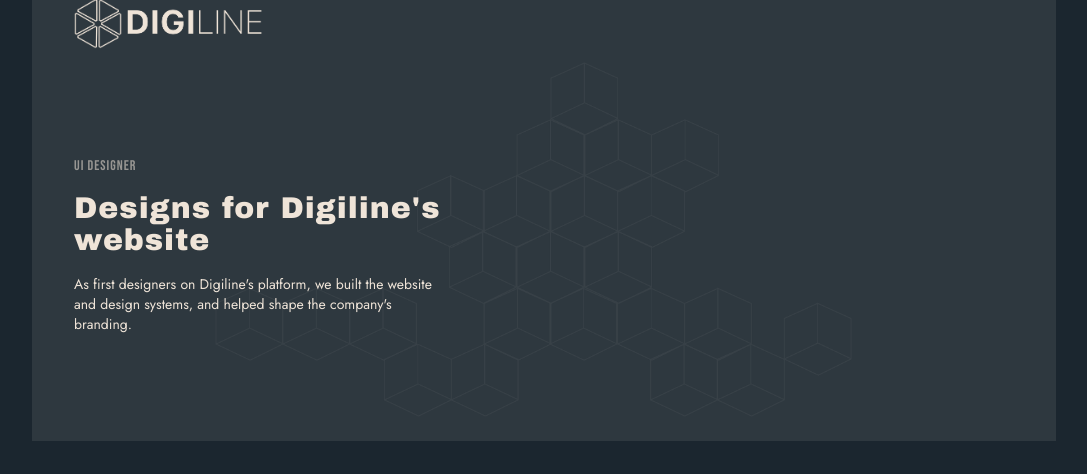
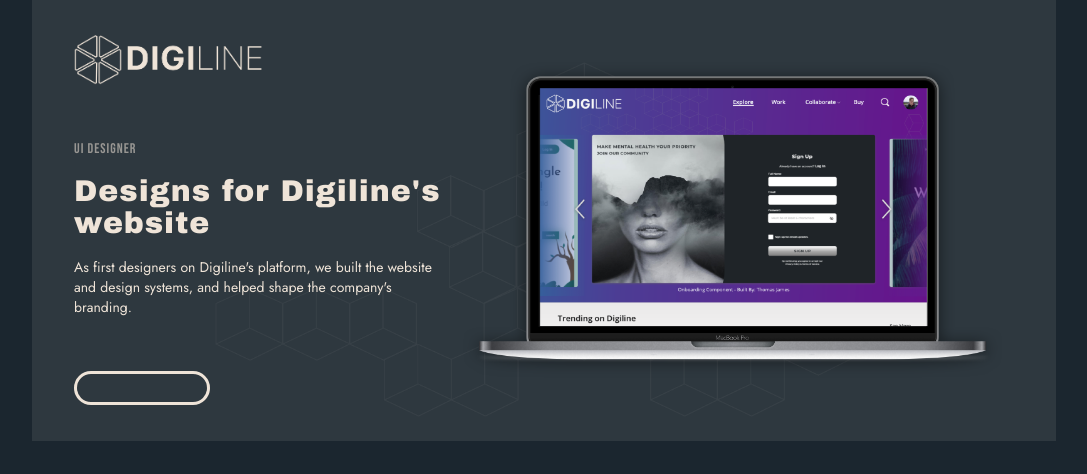
Before and after one commit to Ryanholly3/logan-personal-site, a PHP site: page / in a window 1280 px wide. Shown: the part 1134-1608 px from the top of the page, without its empty margins (96-1183 px from the left). Before the commit the page ends 1575 px from the top, so only its background shows below. Run offline with PHP 8.4, Linux system fonts and the light colour scheme.

Commit message:
Adds cs styles, that can be modified for all cs

```diff
--- a/index.html
+++ b/index.html
@@ -113,40 +113,72 @@
             </div>
           </div>
         </section>
-        <section class='home_cs-digiline'>
-          <div class='home_cs-digiline_container'>
+
+        <!-- CS DIGILINE -->
+        <section class='home_cs background-greyBlue'>
+          <div class='home_cs_container'>
             <img
               src='./assets/shared/styleItems/Digilineboxesstyle@3x.png'
-              class='home_cs-digiline_container-background'
+              class='home_cs_container-digiline-background'
             />
 
-            <div class='home_cs-digiline_container-left'>
+            <div class='home_cs_container-1'>
               <img
                 src='./assets/shared/logos/Digilinelogo@3x.png'
-                class='home_cs-digiline_container-left_title'
+                class='home_cs_container-1_title'
               />
-              <div class='home_cs-digiline_container-left_description-container'>
-                <p class='home_cs-digiline_container-left_ui-designer'>UI Designer</p>
-                <p class='home_cs-digiline_container-left_header'>Designs for Digiline's website</p>
-                <p class='home_cs-digiline_container-left_description'>
+              <div class='home_cs_container-1_description-container'>
+                <p class='home_cs_container-1_ui-designer'>UI Designer</p>
+                <p class='home_cs_container-1_header'>Designs for Digiline's website</p>
+                <p class='home_cs_container-1_description'>
                   As first designers on Digiline's platform, we built the website and
                   design systems, and helped shape the company's branding.
                 </p>
               </div>
-              <div class='home_cs-digiline_container-left_button'>
+              <div class='home_cs_container-1_button'>
 
               </div>
             </div>
-            <div class='home_cs-digiline_container-right'>
-
+            <div class='home_cs_container-2'>
+              <img
+                src='./assets/CS_digiline/Digilinelaptop@3x.png'
+                class='home_cs_container-2_img'
+              />
             </div>
           </div>
         </section>
-        <section class='home_cs-howl'>
-          <div class='home_cs-howl_container'>
 
+        <!-- CS HOWL -->
+        <section class='home_cs background-darkBlue margin-top-bottom'>
+          <div class='home_cs_container'>
+            <img
+              src='./assets/homePageCaseStudy/home&casestudypage@3x.png'
+              class='home_cs_container-howl-background'
+            />
+
+            <div class='home_cs_container-2'>
+            </div>
+
+            <div class='home_cs_container-1 align-items-flex-end text-align-right'>
+              <img
+                src='./assets/shared/logos/howllogo@3x.png'
+                class='home_cs_container-1_title'
+              />
+              <div class='home_cs_container-1_description-container'>
+                <p class='home_cs_container-1_ui-designer'>UI Designer</p>
+                <p class='home_cs_container-1_header'>Full app and marketing site built for Howl</p>
+                <p class='home_cs_container-1_description'>
+                  Researched, designed, and prototyped the event app, Howl. Built the
+                  design systems and marketing site for mobile and desktop.
+                </p>
+              </div>
+              <div class='home_cs_container-1_button'>
+
+              </div>
+            </div>
           </div>
         </section>
+
         <section class='home_good-apples'>
         </section>
         <section class='home_email-form'>
--- a/styles/styles.css
+++ b/styles/styles.css
@@ -71,6 +71,32 @@ header .navigation .nav-link-container .nav-links {
   letter-spacing: 1px;
   font-family: "Bebas Neue", cursive;
   color: #efe4d8;
+}
+
+.background-greyBlue {
+  background-color: #2e383f;
+}
+
+.background-darkBlue {
+  background-color: #1b262f;
+}
+
+.text-align-left {
+  text-align: left;
+}
+
+.text-align-right {
+  text-align: right;
+}
+
+.align-items-flex-end {
+  -webkit-box-align: end;
+      -ms-flex-align: end;
+          align-items: flex-end;
+}
+
+.margin-top-bottom {
+  margin: 36px 0;
 }
 
 .home_about-me {
@@ -251,13 +277,12 @@ header .navigation .nav-link-container .nav-links {
   text-decoration: underline;
 }
 
-.home_cs-digiline {
+.home_cs {
   height: 442px;
   width: 100%;
-  background-color: #2e383f;
 }
 
-.home_cs-digiline .home_cs-digiline_container {
+.home_cs .home_cs_container {
   height: 100%;
   margin: 0 42px;
   display: -webkit-box;
@@ -270,7 +295,7 @@ header .navigation .nav-link-container .nav-links {
   position: relative;
 }
 
-.home_cs-digiline .home_cs-digiline_container .home_cs-digiline_container-background {
+.home_cs .home_cs_container .home_cs_container-digiline-background {
   width: 637px;
   z-index: 1;
   position: absolute;
@@ -278,8 +303,17 @@ header .navigation .nav-link-container .nav-links {
   left: 15%;
 }
 
-.home_cs-digiline .home_cs-digiline_container .home_cs-digiline_container-left {
+.home_cs .home_cs_container .home_cs_container-howl-background {
+  width: 100%;
+  height: 100%;
+  position: absolute;
+  z-index: 1;
+  left: -42px;
+}
+
+.home_cs .home_cs_container .home_cs_container-1 {
   width: 40%;
+  margin: 36px 0;
   display: -webkit-box;
   display: -ms-flexbox;
   display: flex;
@@ -293,11 +327,11 @@ header .navigation .nav-link-container .nav-links {
   z-index: 1000;
 }
 
-.home_cs-digiline .home_cs-digiline_container .home_cs-digiline_container-left .home_cs-digiline_container-left_title {
+.home_cs .home_cs_container .home_cs_container-1 .home_cs_container-1_title {
   width: 50%;
 }
 
-.home_cs-digiline .home_cs-digiline_container .home_cs-digiline_container-left .home_cs-digiline_container-left_description-container {
+.home_cs .home_cs_container .home_cs_container-1 .home_cs_container-1_description-container {
   width: 100%;
   height: 100%;
   display: -webkit-box;
@@ -312,7 +346,7 @@ header .navigation .nav-link-container .nav-links {
           justify-content: center;
 }
 
-.home_cs-digiline .home_cs-digiline_container .home_cs-digiline_container-left .home_cs-digiline_container-left_description-container .home_cs-digiline_container-left_ui-designer {
+.home_cs .home_cs_container .home_cs_container-1 .home_cs_container-1_description-container .home_cs_container-1_ui-designer {
   font-family: "Bebas Neue", cursive;
   font-size: 14px;
   letter-spacing: 1px;
@@ -321,7 +355,7 @@ header .navigation .nav-link-container .nav-links {
   opacity: 55%;
 }
 
-.home_cs-digiline .home_cs-digiline_container .home_cs-digiline_container-left .home_cs-digiline_container-left_description-container .home_cs-digiline_container-left_header {
+.home_cs .home_cs_container .home_cs_container-1 .home_cs_container-1_description-container .home_cs_container-1_header {
   font-family: "Archivo Black", sans-serif;
   letter-spacing: 1px;
   font-size: 30px;
@@ -329,15 +363,23 @@ header .navigation .nav-link-container .nav-links {
   color: #efe4d8;
 }
 
-.home_cs-digiline .home_cs-digiline_container .home_cs-digiline_container-left .home_cs-digiline_container-left_description-container .home_cs-digiline_container-left_description {
+.home_cs .home_cs_container .home_cs_container-1 .home_cs_container-1_description-container .home_cs_container-1_description {
   font-family: "Jost", sans-serif;
   font-size: 14px;
   margin: 0;
   color: #efe4d8;
 }
 
-.home_cs-digiline .home_cs-digiline_container .home_cs-digiline_container-right {
+.home_cs .home_cs_container .home_cs_container-1 .home_cs_container-1_button {
+  height: 36px;
+  width: 130px;
+  border: 3px solid #efe4d8;
+  border-radius: 18px;
+}
+
+.home_cs .home_cs_container .home_cs_container-2 {
   width: 60%;
+  margin: 36px 0;
   display: -webkit-box;
   display: -ms-flexbox;
   display: flex;
@@ -348,6 +390,11 @@ header .navigation .nav-link-container .nav-links {
       -ms-flex-align: center;
           align-items: center;
   z-index: 1000;
+}
+
+.home_cs .home_cs_container .home_cs_container-2 .home_cs_container-2_img {
+  width: 541px;
+  height: 316px;
 }
 
 .home_cs-howl {
--- a/styles/styles.scss
+++ b/styles/styles.scss
@@ -58,6 +58,30 @@ header {
     }
   }
 
+}
+
+.background-greyBlue {
+  background-color: $greyBlue
+}
+
+.background-darkBlue {
+  background-color: $darkBlue
+}
+
+.text-align-left {
+  text-align: left;
+}
+
+.text-align-right {
+  text-align: right;
+}
+
+.align-items-flex-end {
+  align-items: flex-end
+}
+
+.margin-top-bottom {
+  margin: 36px 0;
 }
 
 // HOME PAGE
@@ -198,21 +222,22 @@ header {
   }
 }
 
-// CS DIGILINE
+// CS GLOBAL STYLES
 
-.home_cs-digiline {
+.home_cs {
   height: 442px;
   width: 100%;
-  background-color: $greyBlue;
 
-  .home_cs-digiline_container {
+  .home_cs_container {
     height: 100%;
     margin: 0 42px;
     display: flex;
     flex-direction: row;
     position: relative;
 
-    .home_cs-digiline_container-background {
+
+    // Background img specs
+    .home_cs_container-digiline-background {
       width: 637px;
       z-index: 1;
       position: absolute;
@@ -220,25 +245,35 @@ header {
       left: 15%;
     }
 
-    .home_cs-digiline_container-left {
+    .home_cs_container-howl-background {
+      width: 100%;
+      height: 100%;
+      position: absolute;
+      z-index: 1;
+      left: -42px;
+    }
+    // end background img specs
+
+    .home_cs_container-1 {
       width: 40%;
+      margin: 36px 0;
       display: flex;
       flex-direction: column;
       justify-content: space-between;
       z-index: 1000;
 
-      .home_cs-digiline_container-left_title {
+      .home_cs_container-1_title {
         width: 50%;
       }
 
-      .home_cs-digiline_container-left_description-container {
+      .home_cs_container-1_description-container {
         width: 100%;
         height: 100%;
         display: flex;
         flex-direction: column;
         justify-content: center;
 
-        .home_cs-digiline_container-left_ui-designer {
+        .home_cs_container-1_ui-designer {
           font-family: $bebasNeue;
           font-size: 14px;
           letter-spacing: 1px;
@@ -247,7 +282,7 @@ header {
           opacity: 55%;
         }
 
-        .home_cs-digiline_container-left_header {
+        .home_cs_container-1_header {
           font-family: $archivoBlack;
           letter-spacing: 1px;
           font-size: 30px;
@@ -255,7 +290,7 @@ header {
           color: $cream;
         }
 
-        .home_cs-digiline_container-left_description {
+        .home_cs_container-1_description {
           font-family: $jost;
           font-size: 14px;
           margin: 0;
@@ -263,17 +298,26 @@ header {
         }
       }
 
-      .home_cs-digiline_container-left_button {
-
+      .home_cs_container-1_button {
+        height: 36px;
+        width: 130px;
+        border: 3px solid $cream;
+        border-radius: 18px;
       }
     }
 
-    .home_cs-digiline_container-right {
+    .home_cs_container-2 {
       width: 60%;
+      margin: 36px 0;
       display: flex;
       justify-content: center;
       align-items: center;
       z-index: 1000;
+
+      .home_cs_container-2_img {
+        width: 541px;
+        height: 316px;
+      }
     }
   }
 }
```
Also changed, not shown: assets/CS_digiline/Digilinelaptop@3x.png (renamed from assets/homePageCaseStudy/Digilinelaptop@3x.png), 1 other file.
